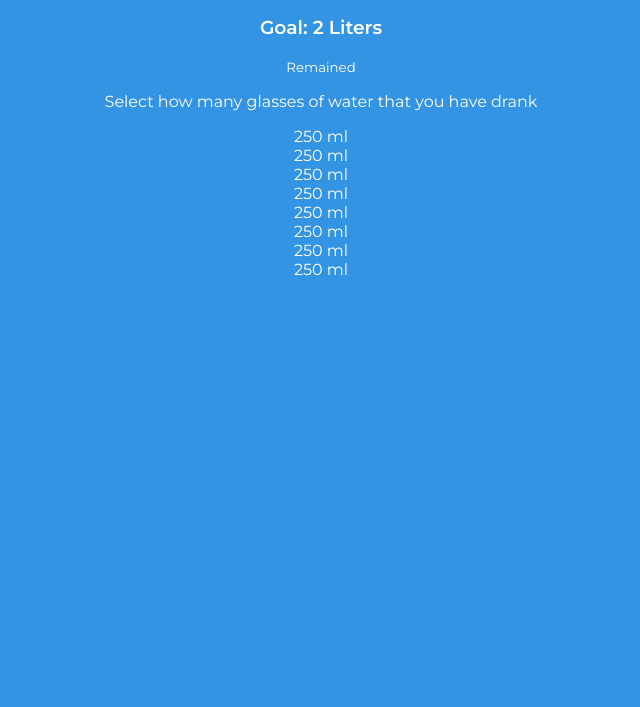
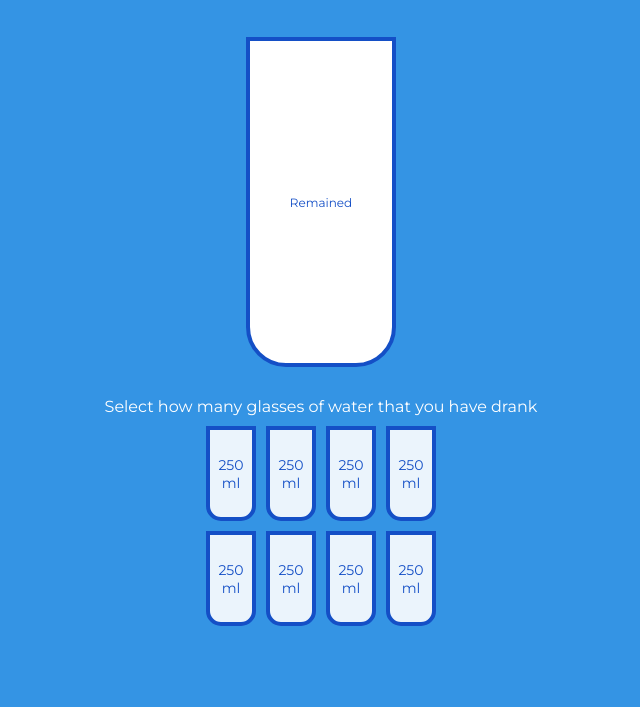
Before and after one commit to ajaypradhan/50-days-50-projects, a plain HTML site: page Day16-Drink-Water/index.html in a window 1280 px wide. Shown: the part 93-800 px from the top of the page, without its empty margins (319-959 px from the left). Drawn offline with Linux system fonts and the light colour scheme.

Commit message:
css done

```diff
--- a/Day16-Drink-Water/style.css
+++ b/Day16-Drink-Water/style.css
@@ -18,3 +18,87 @@ body {
   align-items: center;
   margin-bottom: 40px;
 }
+
+h1 {
+  margin: 10px 0 0;
+}
+
+h3 {
+  font-weight: 400;
+  margin: 10px 0;
+}
+
+.cup {
+  background-color: #fff;
+  border: 4px solid var(--border-color);
+  color: var(--border-color);
+  border-radius: 0 0 40px 40px;
+  height: 330px;
+  width: 150px;
+  margin: 30px 0;
+  display: flex;
+  flex-direction: column;
+  overflow: hidden;
+}
+
+.cup.cup-small {
+  height: 95px;
+  width: 50px;
+  border-radius: 0 0 15px 15px;
+  background-color: rgba(255, 255, 255, 0.9);
+  cursor: pointer;
+  font-size: 14px;
+  align-items: center;
+  justify-content: center;
+  text-align: center;
+  margin: 5px;
+  transition: 0.3s ease;
+}
+
+.cup.cup-small.full {
+  background-color: var(--fill-color);
+  color: #fff;
+}
+
+.cups {
+  display: flex;
+  flex-wrap: wrap;
+  align-items: center;
+  justify-content: center;
+  width: 280px;
+}
+
+.remained {
+  display: flex;
+  flex-direction: column;
+  align-items: center;
+  justify-content: center;
+  text-align: center;
+  flex: 1;
+  transition: 0.3s ease;
+}
+
+.remained span {
+  font-size: 20px;
+  font-weight: bold;
+}
+
+.remained small {
+  font-size: 12px;
+}
+
+.percentage {
+  background-color: var(--fill-color);
+  display: flex;
+  align-items: center;
+  justify-content: center;
+  font-weight: bold;
+  font-size: 30px;
+  height: 0;
+  transition: 0.3s ease;
+}
+
+.text {
+  text-align: center;
+  margin: 0 0 5px;
+}
```
